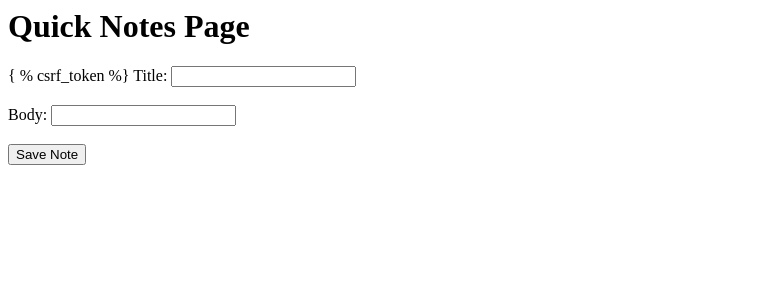
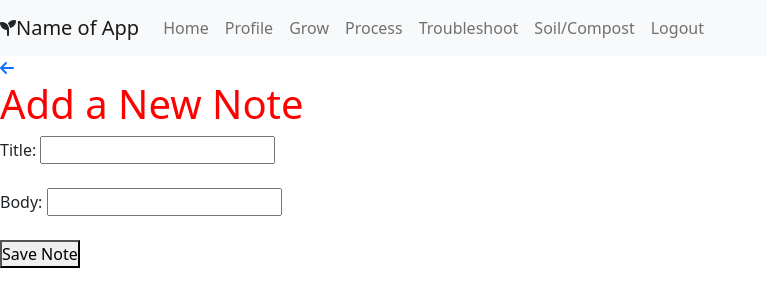
Before and after one commit to jlstern3/benjis_website, a Django app: template portfolio/templates/new_note.html in a window 1280 px wide. Shown: the top 307 px of the page, without its empty margins (0-767 px from the left). Run offline with Django 3.2, Linux system fonts and the light colour scheme; the template is opened without the code that fills it: values that come from a table or form of the project are taken from there, others are empty; data comes from the database, SQL or seed files in the repository; some libraries are stand-ins or nearby versions.

Commit message:
Added navbar and form to new_notes pg

```diff
--- a/portfolio/templates/new_note.html
+++ b/portfolio/templates/new_note.html
@@ -1,10 +1,50 @@
-<!-- Use template sharing
+<!DOCTYPE html>
+<html lang="en">
 
-Make this page visible only to Benj, so only he can create a new blog post -->
+<head>
+    <meta charset="UTF-8">
+    <meta http-equiv="X-UA-Compatible" content="IE=edge">
+    <meta name="viewport" content="width=device-width, initial-scale=1.0">
+    <!-- JQUERY/AJAX -->
+    <script src="https://ajax.googleapis.com/ajax/libs/jquery/3.6.0/jquery.min.js"></script>
+    <!-- BOOTSTRAP -->
+    <link href="https://cdn.jsdelivr.net/npm/bootstrap@5.0.0-beta3/dist/css/bootstrap.min.css" rel="stylesheet"
+        integrity="sha384-eOJMYsd53ii+scO/bJGFsiCZc+5NDVN2yr8+0RDqr0Ql0h+rP48ckxlpbzKgwra6" crossorigin="anonymous">
+    <!-- BOOTSTRAP ICONS -->
+    <link rel="stylesheet" href="https://cdn.jsdelivr.net/npm/bootstrap-icons@1.4.1/font/bootstrap-icons.css">
+    <!-- FONT AWESOME -->
+    <script src="https://kit.fontawesome.com/4addeb10e0.js" crossorigin="anonymous"></script>
+    <!-- CSS -->
+    {% load static %}
+    <link rel="stylesheet" href="{% static 'css/styles.css' %}">
+    <title>Create Note</title>
+</head>
 
-<h1>Quick Notes Page</h1>
-<form action = "/note/new" method = 'POST'>
-    { % csrf_token %}
+<body>
+    <div>
+        <nav class="navbar navbar-expand-lg navbar-light bg-light sticky-top">
+            <i class="fas fa-seedling"></i><a class="navbar-brand" href="#"> Name of App</a>
+            <button class="navbar-toggler" type="button" data-toggle="collapse" data-target="#navbarNavAltMarkup"
+                aria-controls="navbarNavAltMarkup" aria-expanded="false" aria-label="Toggle navigation">
+                <span class="navbar-toggler-icon"></span>
+            </button>
+            <div class="collapse navbar-collapse" id="navbarNavAltMarkup">
+                <div class="navbar-nav">
+                    <a class="nav-item nav-link" href="/home">Home</a>
+                    <a class="nav-item nav-link" href="/profile/{{current_user.id}}">Profile</a>
+                    <a class="nav-item nav-link" href="/grow">Grow</a>
+                    <a class="nav-item nav-link" href="#">Process</a>
+                    <a class="nav-item nav-link" href="#">Troubleshoot</a>
+                    <a class="nav-item nav-link" href="#">Soil/Compost</a>
+                    <a class="nav-item nav-link" href="/logout">Logout</a>
+                </div>
+            </div>
+        </nav>
+    </div>
+    <a href="javascript:history.back()"><i class="fas fa-arrow-left"></i></a>
+    <h1>Add a New Note</h1>
+    <form action="/note/create" method='POST'>
+        {% csrf_token %}
         <label for="title">Title:</label>
         <input type="text" name="title"><br><br>
         <label for="body">Body:</label>
@@ -13,3 +53,6 @@ Make this page visible only to Benj, so only he can create a new blog post -->
         <button type="submit">Save Note</button>
 
     </form>
+</body>
+
+</html>
```
Also changed, not shown: portfolio/templates/notes.html (deleted, +0 -14 lines). Lines whose indentation alone changed are shown as unchanged.
